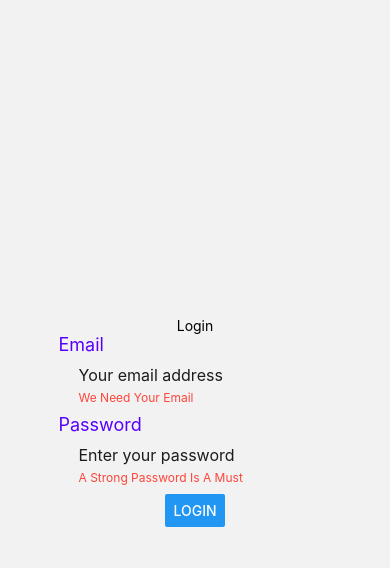
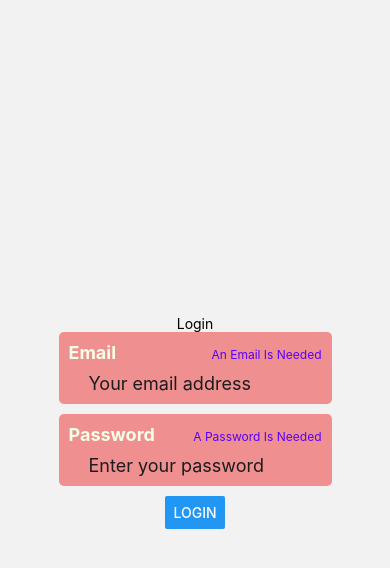
Before and after one commit to hasitheyepax/SimpleContactRNTS, a React Native app: screen / in a window 390 px wide. Both pictures are taken after a click on the button "LOGIN". Shown: the top 568 px of the page. Built offline with nearby package versions, Linux system fonts and the light colour scheme.

Commit message:
[feat] theming moved to contextAPI

```diff
--- a/App.tsx
+++ b/App.tsx
@@ -1,21 +1,34 @@
-import React from "react";
+import React, { useState, useEffect } from "react";
 import PrimaryNavigator from "./src/navigation/PrimaryNavigator";
 import { NavigationContainer } from "@react-navigation/native";
 import { Provider } from "react-redux";
 import { store } from "./src/store/store";
 import { useColorScheme } from "react-native";
-import { lightTheme, darkTheme } from "./src/config";
+import { lightTheme, darkTheme, Theme } from "./src/config";
+import ThemeContext from "./src/contexts/ThemeContext";
 
 const App = () => {
   const colorScheme = useColorScheme();
+  const [theme, setTheme] = useState<Theme>(
+    colorScheme === "dark" ? darkTheme : lightTheme
+  );
+
+  useEffect(() => {
+    setTheme(colorScheme === "dark" ? darkTheme : lightTheme);
+  }, [colorScheme]);
+
+  const themeValue = {
+    theme,
+    setTheme,
+  };
 
   return (
     <Provider store={store}>
-      <NavigationContainer
-        theme={colorScheme === "dark" ? darkTheme : lightTheme}
-      >
-        <PrimaryNavigator />
-      </NavigationContainer>
+      <ThemeContext.Provider value={themeValue}>
+        <NavigationContainer>
+          <PrimaryNavigator />
+        </NavigationContainer>
+      </ThemeContext.Provider>
     </Provider>
   );
 };
--- a/src/components/inputField/InputField.tsx
+++ b/src/components/inputField/InputField.tsx
@@ -1,7 +1,7 @@
-import React, { FC } from "react";
+import React, { FC, useContext } from "react";
 import { View, Text, TextInput, StyleSheet } from "react-native";
-import { useTheme } from "@react-navigation/native";
-import { ColorsType } from "../../config/index";
+import { ColorsType, Theme } from "../../config/index";
+import ThemeContext from "../../contexts/ThemeContext";
 
 interface inputFieldProps {
   label: string;
@@ -10,6 +10,7 @@ interface inputFieldProps {
   onChangeText: Function;
   error?: string;
   placeholder: string;
+  disableAutoCapitalize?: boolean;
 }
 
 const InputField: FC<inputFieldProps> = (props): JSX.Element => {
@@ -20,50 +21,60 @@ const InputField: FC<inputFieldProps> = (props): JSX.Element => {
     onChangeText,
     error,
     placeholder,
+    disableAutoCapitalize = false,
   } = props;
-  const { colors, dark } = useTheme();
+
+  const { theme } = useContext(ThemeContext);
+  const styles = themeStyles(theme);
 
   return (
-    <View style={styles(colors).container}>
-      <Text style={styles(colors).labelText}>{label}</Text>
+    <View style={styles.container}>
+      <View style={styles.labelRow}>
+        <Text style={styles.labelText}>{label}</Text>
+        {error ? <Text style={styles.errorText}>{error}</Text> : undefined}
+      </View>
       <TextInput
         value={value}
         onChangeText={(value) => onChangeText(value)}
         secureTextEntry={isPassword}
-        style={styles(colors).inputText}
+        style={styles.inputText}
         placeholder={placeholder}
+        autoCapitalize={disableAutoCapitalize ? "none" : "sentences"}
       />
-      {error ? (
-        <Text style={styles(colors, dark).errorText}>{error}</Text>
-      ) : undefined}
     </View>
   );
 };
 
-const styles = (colors: ColorsType, dark?: boolean) =>
+const themeStyles = (theme: Theme) =>
   StyleSheet.create({
     container: {
-      backgroundColor: colors.background,
+      backgroundColor: theme.colors.primary,
       width: "100%",
-      marginBottom: 20,
-      height: 60,
+      marginBottom: 10,
+      padding: 10,
+      borderRadius: 5,
     },
     labelText: {
-      color: colors.textSub,
+      color: theme.colors.labelText,
       fontSize: 18,
       marginBottom: 10,
+      fontWeight: "bold",
     },
     inputText: {
-      fontSize: 16,
-      color: colors.text,
-      marginLeft: 20,
+      fontSize: 18,
+      color: theme.colors.text,
+      marginHorizontal: 20,
     },
     errorText: {
       fontSize: 12,
-      color: colors.notification,
+      color: theme.colors.textSub,
       textTransform: "capitalize",
-      marginLeft: 20,
-      paddingTop: 5,
+      marginTop: 5,
+      textAlign: "right",
+    },
+    labelRow: {
+      flexDirection: "row",
+      justifyContent: "space-between",
     },
   });
 
--- a/src/config/index.ts
+++ b/src/config/index.ts
@@ -6,9 +6,10 @@ export type ColorsType = {
   text: string;
   border: string;
   notification: string;
+  labelText: string;
 };
 
-type Theme = {
+export type Theme = {
   dark: boolean;
   colors: ColorsType;
 };
@@ -23,6 +24,7 @@ const darkTheme: Theme = {
     text: "#FFF",
     border: "rgb(199, 199, 204)",
     notification: "rgb(255, 69, 58)",
+    labelText: "#f5fee6",
   },
 };
 
@@ -30,12 +32,13 @@ const lightTheme: Theme = {
   dark: false,
   colors: {
     textSub: "#5800FF",
-    primary: "rgb(255, 45, 85)",
-    background: "rgb(242, 242, 242)",
+    primary: "#ef8f8f",
+    background: "#FFF",
     card: "#0096FF",
     text: "rgb(28, 28, 30)",
     border: "rgb(199, 199, 204)",
     notification: "rgb(255, 69, 58)",
+    labelText: "#f5fee6",
   },
 };
 
--- /dev/null
+++ b/src/contexts/ThemeContext.ts
@@ -0,0 +1,14 @@
+import { createContext } from "react";
+import { lightTheme, Theme } from "../config";
+
+export type ThemeContext = {
+  theme: Theme;
+  setTheme: Function;
+};
+
+const ThemeContext = createContext<ThemeContext>({
+  theme: lightTheme,
+  setTheme: () => {},
+});
+
+export default ThemeContext;
--- a/src/screens/login/Login.tsx
+++ b/src/screens/login/Login.tsx
@@ -1,15 +1,20 @@
-import { View, Text, StyleSheet, TextInput, Button } from "react-native";
-import React, { FC } from "react";
+import React, { FC, useContext } from "react";
+import { View, Text, StyleSheet, Button } from "react-native";
 import * as yup from "yup";
 import { useFormik } from "formik";
 import { InputField } from "../../components";
+import ThemeContext from "../../contexts/ThemeContext";
+import { Theme } from "../../config";
 
 const validationSchema = yup.object({
-  email: yup.string().email().required("we need your email"),
-  password: yup.string().required("a strong password is a must"),
+  email: yup.string().email().required("An email is needed"),
+  password: yup.string().required("A password is needed"),
 });
 
 const Login: FC = (): JSX.Element => {
+  const { theme } = useContext(ThemeContext);
+  const styles = themeStyles(theme);
+
   const formik = useFormik({
     initialValues: {
       email: "",
@@ -25,7 +30,7 @@ const Login: FC = (): JSX.Element => {
 
   return (
     <View style={styles.pageContainer}>
-      <Text>Login</Text>
+      <Text style={styles.headerText}>Login</Text>
       <View style={styles.inputContainer}>
         <InputField
           label={"Email"}
@@ -34,6 +39,7 @@ const Login: FC = (): JSX.Element => {
           onChangeText={formik.handleChange("email")}
           error={formik.errors.email}
           placeholder={"Your email address"}
+          disableAutoCapitalize
         />
         <InputField
           label={"Password"}
@@ -49,7 +55,9 @@ const Login: FC = (): JSX.Element => {
   );
 };
 
-const styles = StyleSheet.create({
+const themeStyles = (theme: Theme) =>
+  StyleSheet.create({
+    headerText: {},
     pageContainer: {
       flex: 1,
       justifyContent: "center",
```
Lines whose indentation alone changed are shown as unchanged.
